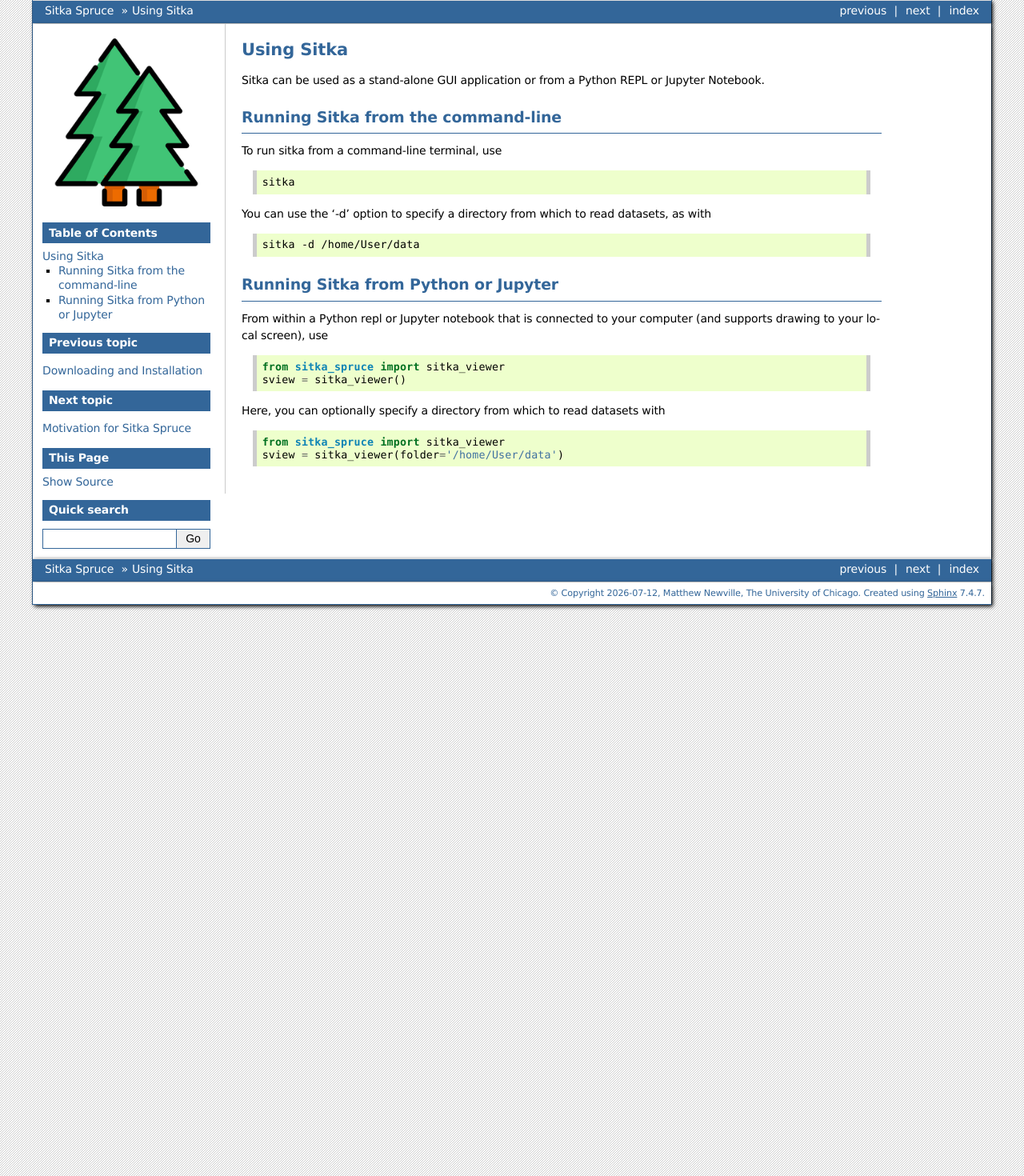
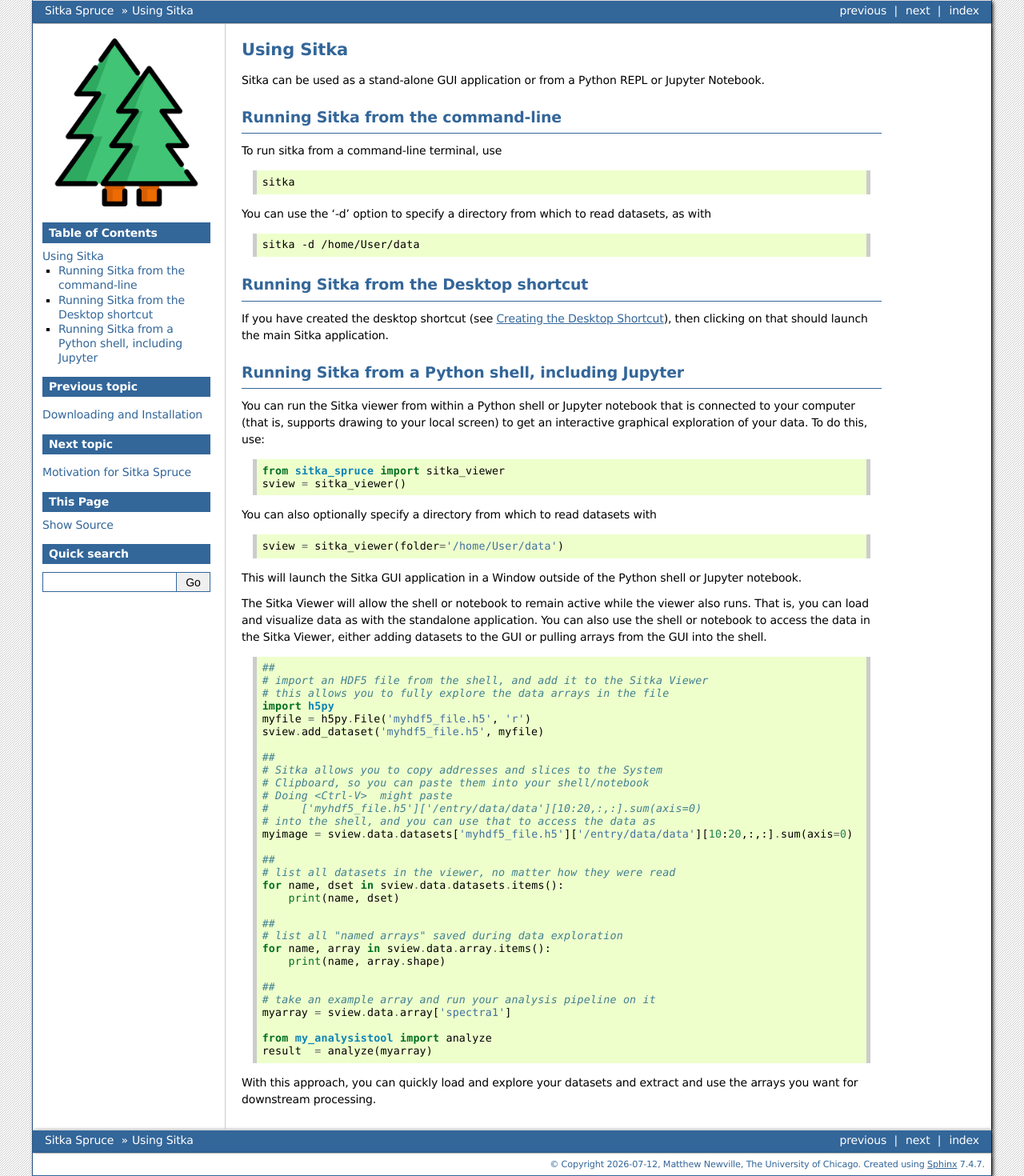
Before and after one commit to xraypy/sitka-spruce, a Sphinx documentation site: the page built from doc/usage.rst, in a window 1280 px wide. Shown: the whole page at 80% size. Built offline with Sphinx 7.4.7, drawn with Linux system fonts in a browser that asks for light colours; pages that are not in the unit, such as notebooks, are missing from menus; the version number could not be read and is left out.

Commit message:
some doc updates

```diff
--- a/doc/_config.rst
+++ b/doc/_config.rst
@@ -16,7 +16,7 @@
 .. _h5web:    https://github.com/silx-kit/h5web
 .. _hdf5view: https://tgwoodcock.github.io/hdf5view/
 .. _argos:    https://github.com/titusjan/argos
-
+.. _silx:     https://github.com/silx-kit/silx
 .. _github:   https://github.com/xraypy/sitka-spruce
 .. _PyPI:     https://pypi.python.org/pypi/sitka-spruce
 
--- a/doc/usage.rst
+++ b/doc/usage.rst
@@ -25,22 +25,78 @@
    sitka -d /home/User/data
 
 
+Running Sitka from the Desktop shortcut
+-----------------------------------------
 
-Running Sitka from Python or Jupyter
---------------------------------------
+If you have created the desktop shortcut (see
+:ref:`desktop_shortcut`), then clicking on that should launch the main
+Sitka application.
 
-From within a Python repl or Jupyter notebook that is connected to
-your computer (and supports drawing to your local screen), use
+
+Running Sitka from a Python shell, including Jupyter
+-------------------------------------------------------------
+
+You can run the Sitka viewer from within a Python shell or Jupyter
+notebook that is connected to your computer (that is, supports drawing
+to your local screen) to get an interactive graphical exploration of
+your data.  To do this, use:
 
 .. code:: Python
 
    from sitka_spruce import sitka_viewer
    sview = sitka_viewer()
 
-Here, you can optionally specify a directory from which to read
-datasets with
+You can also optionally specify a directory
+from which to read datasets with
 
 .. code:: Python
 
-   from sitka_spruce import sitka_viewer
-   sview = sitka_viewer(folder='/home/User/data')
+    sview = sitka_viewer(folder='/home/User/data')
+
+
+This will launch the Sitka GUI application in a Window outside of the
+Python shell or Jupyter notebook.
+
+The Sitka Viewer will allow the shell or notebook to remain active while the
+viewer also runs. That is, you can load and visualize data as with the
+standalone application.  You can also use the shell or notebook to
+access the data in the Sitka Viewer, either adding datasets to the GUI
+or pulling arrays from the GUI into the shell.
+
+
+.. code:: Python
+
+    ##
+    # import an HDF5 file from the shell, and add it to the Sitka Viewer
+    # this allows you to fully explore the data arrays in the file
+    import h5py
+    myfile = h5py.File('myhdf5_file.h5', 'r')
+    sview.add_dataset('myhdf5_file.h5', myfile)
+
+    ##
+    # Sitka allows you to copy addresses and slices to the System
+    # Clipboard, so you can paste them into your shell/notebook
+    # Doing <Ctrl-V>  might paste
+    #     ['myhdf5_file.h5']['/entry/data/data'][10:20,:,:].sum(axis=0)
+    # into the shell, and you can use that to access the data as
+    myimage = sview.data.datasets['myhdf5_file.h5']['/entry/data/data'][10:20,:,:].sum(axis=0)
+
+    ##
+    # list all datasets in the viewer, no matter how they were read
+    for name, dset in sview.data.datasets.items():
+        print(name, dset)
+
+    ##
+    # list all "named arrays" saved during data exploration
+    for name, array in sview.data.array.items():
+        print(name, array.shape)
+
+    ##
+    # take an example array and run your analysis pipeline on it
+    myarray = sview.data.array['spectra1']
+
+    from my_analysistool import analyze
+    result  = analyze(myarray)
+
+With this approach, you can quickly load and explore your datasets and
+extract and use the arrays you want for downstream processing.
```
Also changed, not shown: doc/installation.rst (+31 -15 lines), doc/motivation.rst (+11 -7 lines).
